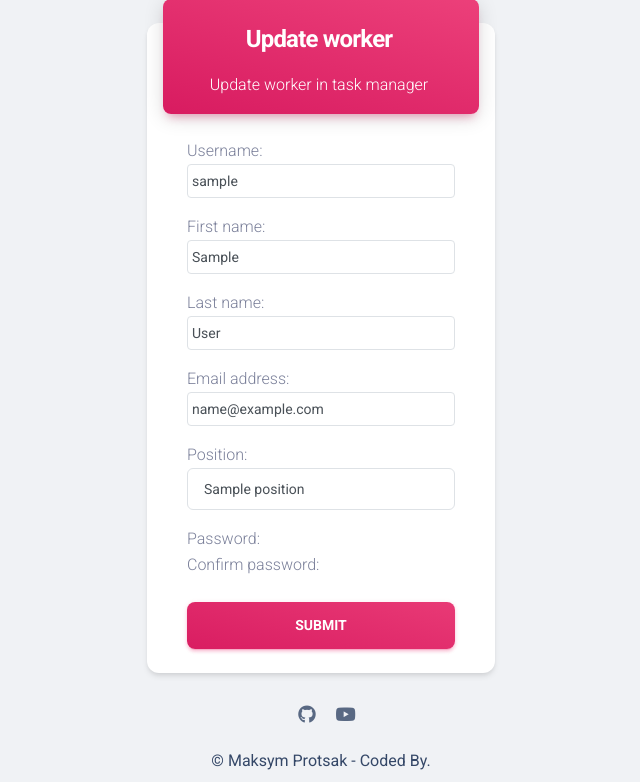
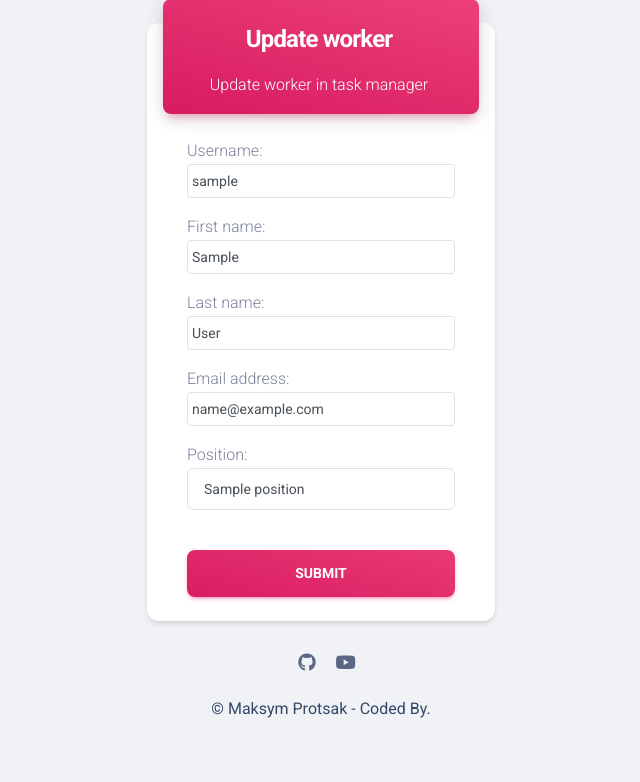
Before and after one commit to MaksymProtsak/it-company-task-manager, a Django app: page /workers/1/update/ in a window 1280 px wide. Shown: the part 105-887 px from the top of the page, without its empty margins (319-959 px from the left). After the commit the page ends 823 px from the top, so only its background shows below. Run offline with Django 5.2, Linux system fonts and the light colour scheme; a user stored in the database is signed in; tables that the repository leaves empty hold one stand-in row (values such as "Sample post"); some libraries are stand-ins or nearby versions.

Commit message:
Adde 'if' block for create password if new worker.

```diff
--- a/templates/task_manager/worker_form.html
+++ b/templates/task_manager/worker_form.html
@@ -34,10 +34,14 @@
                   {{ form.email }}
                   <p class="m-0">Position:</p>
                   {{ form.position }}
-                  <p class="m-0">Password:</p>
-                  {{ form.password1 }}
-                  <p class="m-0">Confirm password:</p>
-                  {{ form.password2 }}
+
+                  {% if not object %}
+                    <p class="m-0">Password:</p>
+                    {{ form.password1 }}
+                    <p class="m-0">Confirm password:</p>
+                    {{ form.password2 }}
+                  {% endif %}
+
                   <input type="submit" value="Submit" class="btn btn-lg bg-gradient-primary btn-lg w-100 mt-4 mb-0">
                 </form>
               </div>
```
